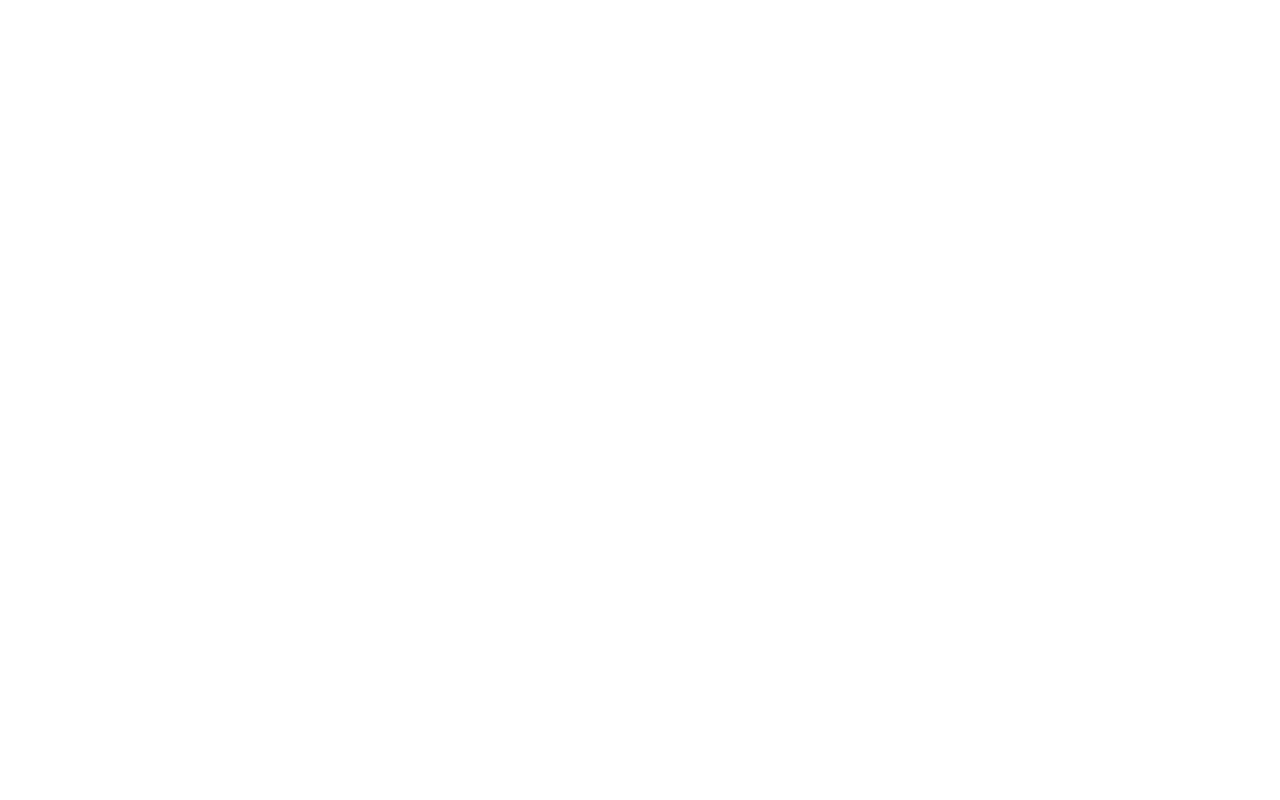
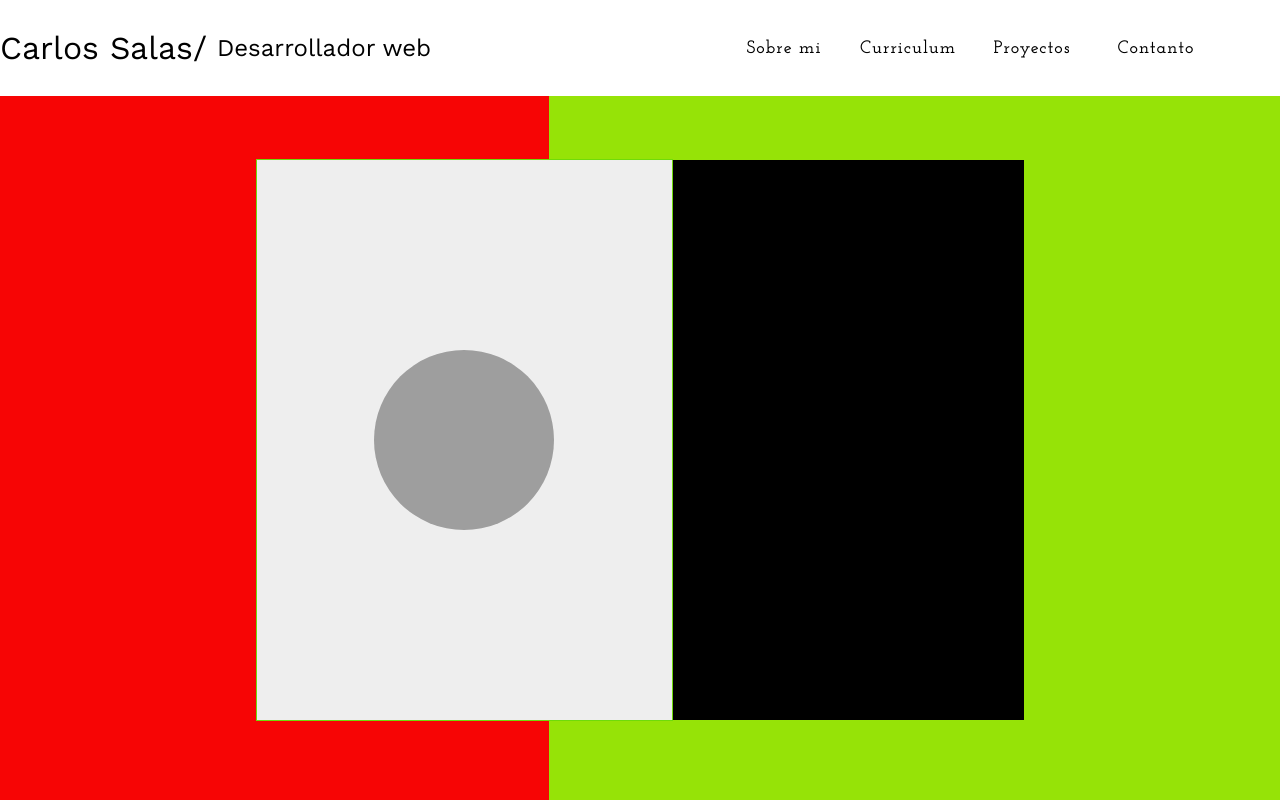
Before and after one commit to Carlos8711/Porfolio, a plain HTML site: page index.html in a window 1280 px wide. Shown: the top 800 px of the page. Drawn offline with nearby package versions, Linux system fonts and the light colour scheme; grey boxes are pictures that could not be loaded; a web font is replaced by a local one.

Commit message:
add-porfolio

```diff
--- a/index.html
+++ b/index.html
@@ -3,18 +3,53 @@
 <head>
     <meta charset="UTF-8">
     <meta name="viewport" content="width=device-width, initial-scale=1.0">
+    <link rel="preconnect" href="https://fonts.googleapis.com">
+<link rel="preconnect" href="https://fonts.gstatic.com" crossorigin>
+<link href="https://fonts.googleapis.com/css2?family=IBM+Plex+Serif:wght@300&family=Josefin+Sans:ital,wght@0,100..700;1,100..700&family=Josefin+Slab:ital,wght@0,100..700;1,100..700&family=Mansalva&family=Merriweather:ital,wght@0,300;0,400;0,700;0,900;1,300;1,400;1,700;1,900&family=Quicksand:wght@300..700&family=Roboto:ital,wght@0,100;0,300;0,400;0,500;0,700;0,900;1,100;1,300;1,400;1,500;1,700;1,900&family=Rubik:ital,wght@0,300..900;1,300..900&family=Work+Sans:ital,wght@0,100..900;1,100..900&display=swap" rel="stylesheet">
     <link rel="stylesheet" href="./style.css">
     <title>Porfolio</title>
 </head>
 <body>
     <header>
-
+        <div class="container-nav">
+            <div class="container-title-nav">
+                <h1 class="work-sans">Carlos Salas/</h1>
+                <h2 class="work-sans">Desarrollador web</h2>
+            </div>
+            <ul class="josefin-slab">
+                <li ><a href="" >Sobre mi</a></li>
+                <li><a href="">Curriculum</a></li>
+                <li><a href="">Proyectos</a></li>
+                <li><a href="">Contanto</a></li>
+            </ul>
+        </div>
     </header>
     <main>
+        <section>
+            <div class="container-card">
+                <div class="container-card-photo">
+                    <img src="./image/man-6339003.jpg" alt="">
+                </div>
+                <div class="container-card-data">
+                </div>
+            </div>
 
+            <div class="container-section">
+
+            </div>
+            <div class="container-section2">
+
+            </div>
+
+        </section>
     </main>
     <footer>
+        <div class="container-footer">
 
+        </div>
+        <div class="container-footer">
+
+        </div>
     </footer>
 </body>
 </html>
--- a/style.css
+++ b/style.css
@@ -1,5 +1,166 @@
 html,body{
-    height: 100%;
+    height: 120%;
     margin: 0;
     padding: 0;
 }
+header{
+width: 100%;
+height: 8%;
+display: flex;
+}
+main{
+    width: 100%;
+    height: 100%;
+}
+footer{
+    width: 100%;
+    height: 12%;
+    display: flex;
+}
+/*******************************************************/
+
+
+.work-sans{
+  font-family: "Work Sans", sans-serif;
+  font-optical-sizing: auto;
+  font-weight: 400;
+  font-style: normal;
+
+}
+.josefin-slab{
+    font-family: "Josefin Slab", serif;
+    font-optical-sizing: auto;
+    font-weight: 600;
+    font-style: normal;
+  }
+/*************************************************/
+.container-nav{
+width: 100%;
+height: 12%;
+display: flex;
+justify-content: center;
+align-items: center;
+position: fixed;
+background-color: #ffffff;
+z-index: 100;
+}
+.container-title-nav{
+    width: 50%;
+    height: 100%;
+    display: flex;
+
+
+}
+.container-title-nav h1{
+    max-width: 50%;
+    height: 100%;
+    display: flex;
+    justify-content: center;
+    align-items: center;
+    margin: 0;
+}
+.container-title-nav h2{
+    max-width: 50%;
+    height: 100%;
+    display: flex;
+    justify-content: center;
+    align-items: center;
+    padding-left: 10px;
+    margin: 0;
+}
+.container-nav ul{
+    width: 50%;
+    height: 100%;
+    display: flex;
+    justify-content: center;
+    align-items: center;
+    margin: 0;
+
+    }
+    .container-nav ul li{
+        width: 20%;
+        height: 50%;
+        display: flex;
+        justify-content: center;
+        align-items: center;
+        list-style: none;
+        letter-spacing: 1px;
+        margin: 0;
+    }
+    .container-nav ul li a{
+        width: 100%;
+        height: 100%;
+        display: flex;
+        justify-content: center;
+        align-items: center;
+        text-decoration: none;
+        font-size: 18px;
+        margin: 0;
+        color: #000;
+    }
+/******************************************************/
+section{
+    width: 100%;
+    height: 100%;
+    display: flex;
+    background-color: #eee;
+}
+.container-card{
+    width: 60%;
+    height: 70%;
+    display: flex;
+    justify-content: center;
+    align-items: center;
+    top: 20%;
+    left: 20%;
+    position: absolute;
+    background-color: #eee;
+}
+.container-card-photo{
+    width: 65%;
+    height: 100%;
+    display: flex;
+    justify-content: center;
+    align-items: center;
+   border: 1px solid rgb(111, 219, 10);
+}
+.container-card-data{
+    width: 55%;
+    height: 100%;
+    display: flex;
+    justify-content: center;
+    align-items: center;
+    background-color: #000000;
+}
+.container-card-photo img{
+    width: 180px;
+    height: 180px;
+    display: flex;
+    justify-content: center;
+    align-items: center;
+    border-radius: 50%;
+    background-color: #eee;
+}
+
+.container-section{
+    width: 45%;
+    height: 100%;
+    display: flex;
+    background-color: #f70505;
+}
+.container-section2{
+    width: 60%;
+    height: 100%;
+    display: flex;
+    background-color: #96e307;
+}
+
+
+
+
+    /***************************************************/
+    .container-footer{
+        width: 50%;
+        height: 100%;
+       border-top: 1px solid #0005;
+    }
```
Also changed, not shown: 1 other file.
